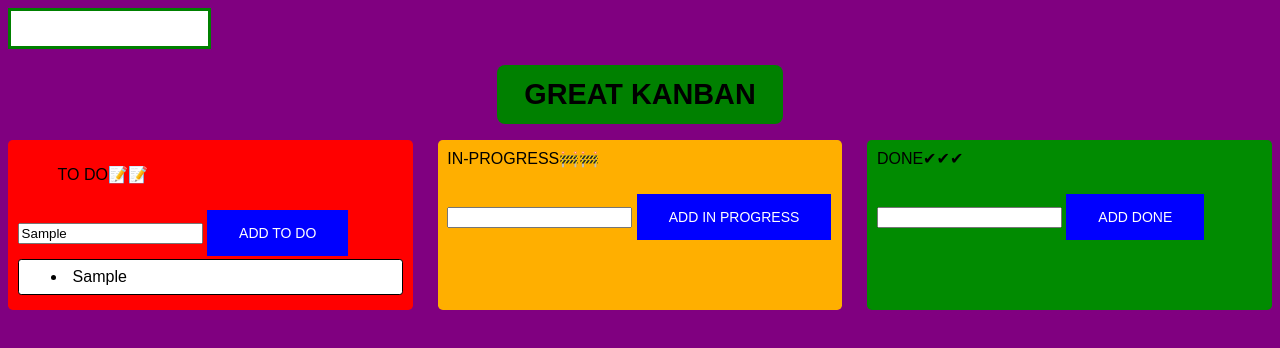
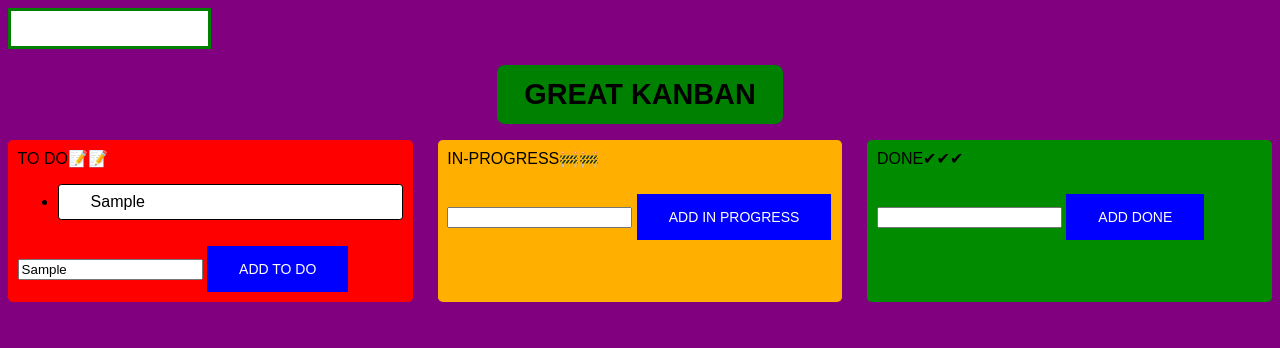
Before and after one commit to zivserphos/kanban-final, a website: page solution/index.html in a window 1280 px wide. Both pictures are taken after typing "Sample" into the empty fields and a click on the button "ADD TO DO". Drawn offline with Linux system fonts and the light colour scheme.

Commit message:
tasks are now added to the top of the section
also the tasks are now insert directly as childs of the <ul> closest element

```diff
--- a/solution/index.html
+++ b/solution/index.html
@@ -14,18 +14,18 @@
         <h1 id = "page-title" class= "kanban-heading-text">GREAT KANBAN</h1>
     </div>
     <div class = "kanban-board">
-        <section class= "section" id = "todo">
-            <ul class="to-do-tasks">TO DO📝📝</ul>
+        <section class= "section" id="toDoSection">TO DO📝📝
+            <ul class="to-do-tasks" id = "todo"></ul>
             <input id = "add-to-do-task">
             <button id = "submit-add-to-do" class = "submit">ADD TO DO</button>
         </section>
-        <section class = "section" id = "in-progress">IN-PROGRESS🚧🚧
-            <ul class="in-progress-task"></ul>
+        <section class = "section" id = "inProgSection">IN-PROGRESS🚧🚧
+            <ul class="in-progress-tasks"  id = "in-progress"></ul>
             <input id = "add-in-progress-task">
             <button id = "submit-add-in-progress" class = "submit">ADD IN PROGRESS</button>
         </section>
-        <section class = "section" id = "done">DONE✔✔✔
-            <ul class="done-tasks"></ul>
+        <section class = "section" id = "doneSection">DONE✔✔✔
+            <ul class="done-tasks" id = "done"></ul>
             <input id = "add-done-task">
             <button id = "submit-add-done" class="submit">ADD DONE</button>
         </section>
--- a/solution/index.js
+++ b/solution/index.js
@@ -13,19 +13,17 @@ if (!tasks)
 else
 {
     localSave = JSON.parse(tasks);
-    console.log(tasks)
     for (let key in localSave)
     {
         for(let task of localSave[key])
         {
             const li = createElement("li", [task] , ["task"] , {draggable: "true"})
-            console.log(document.getElementById(key).firstChild)
-            document.getElementById(key).append(li)
+            document.getElementById(key).prepend(li)
         }
     }
 }
 localSave = JSON.parse(window.localStorage.getItem("tasks"))
-console.log(localSave)
+
 
 function createElement(tagName, children = [], classes = [], attributes = {})
 {
@@ -33,7 +31,6 @@ function createElement(tagName, children = [], classes = [], attributes = {})
 
     for (let child of children)
     {
-        console.log(child)
         el.append(child)
     }
 
@@ -63,9 +60,10 @@ function enterButton(e)
 {
     if (e.target.classList.contains("submit"))
     {
-       const task = document.createElement("div")
-       const taskInput = document.getElementById(e.target.id.split("submit-")[1]+ "-task").value
-       const div = e.target.closest("section")
+       const inputTag = document.getElementById(e.target.id.split("submit-")[1]+ "-task")
+       const taskInput = inputTag.value
+       const ul = document.querySelector("." + inputTag.id.split("add-")[1] + "s")
+       console.log(ul)
        const li = createElement("li", [] , [] , {draggable: "true"})
        li.addEventListener("dblclick" , function(e) {editTask(e)})
        li.classList.add("task")
@@ -76,8 +74,8 @@ function enterButton(e)
        }
        else
        {
-        div.append(li)
-        localSave[div.id].push(taskInput)
+        ul.prepend(li)
+        localSave[ul.id].push(taskInput)
         localStorage.setItem("tasks" , JSON.stringify(localSave))
         //localStorage.getItem("tasks").push(taskInput)
        }
--- a/solution/styles.css
+++ b/solution/styles.css
@@ -39,16 +39,16 @@ body {
 
 
 
-  #todo {
+  #toDoSection {
     background-color: red;
   }
 
-  #in-progress {
+  #inProgSection {
     background-color: #ffaf00;
     /* display: none; */
   }
 
-  #done {
+  #doneSection {
     background-color: #018b01;
     /* display: none; */
   }
```
